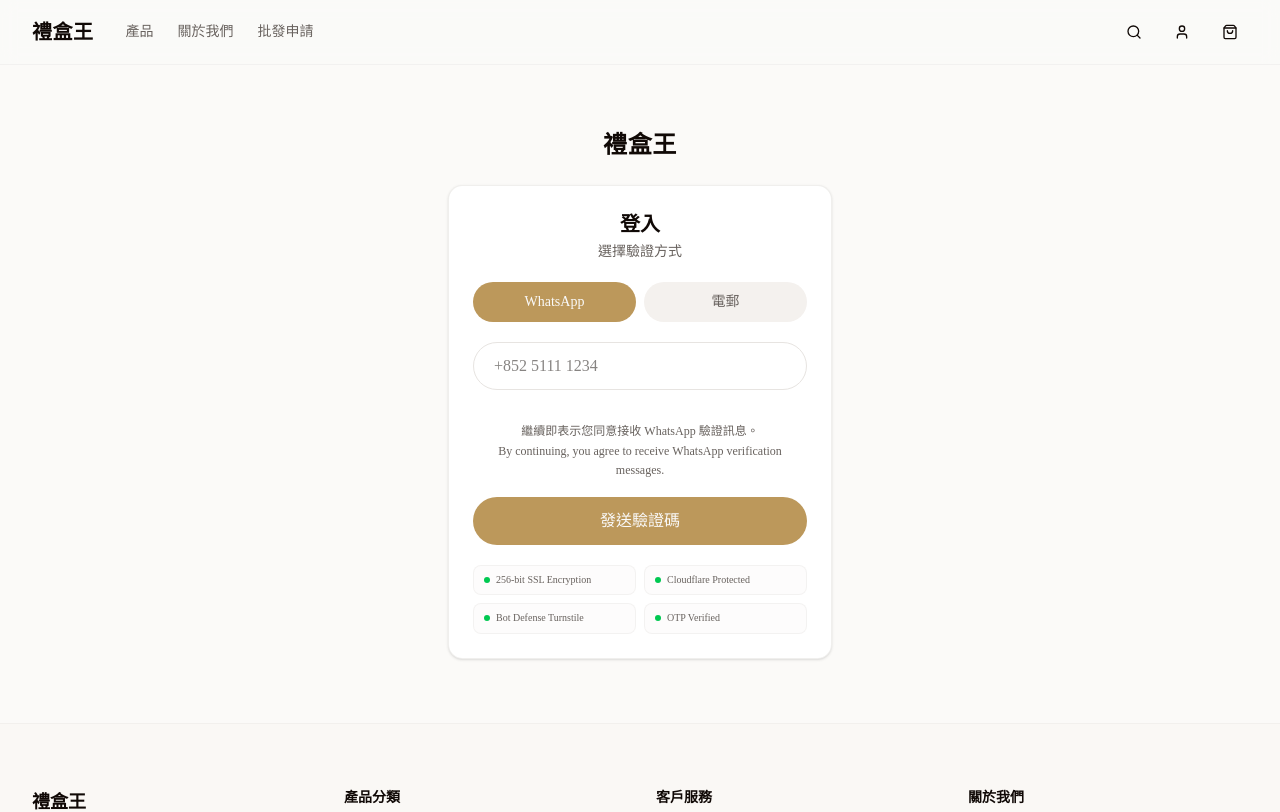
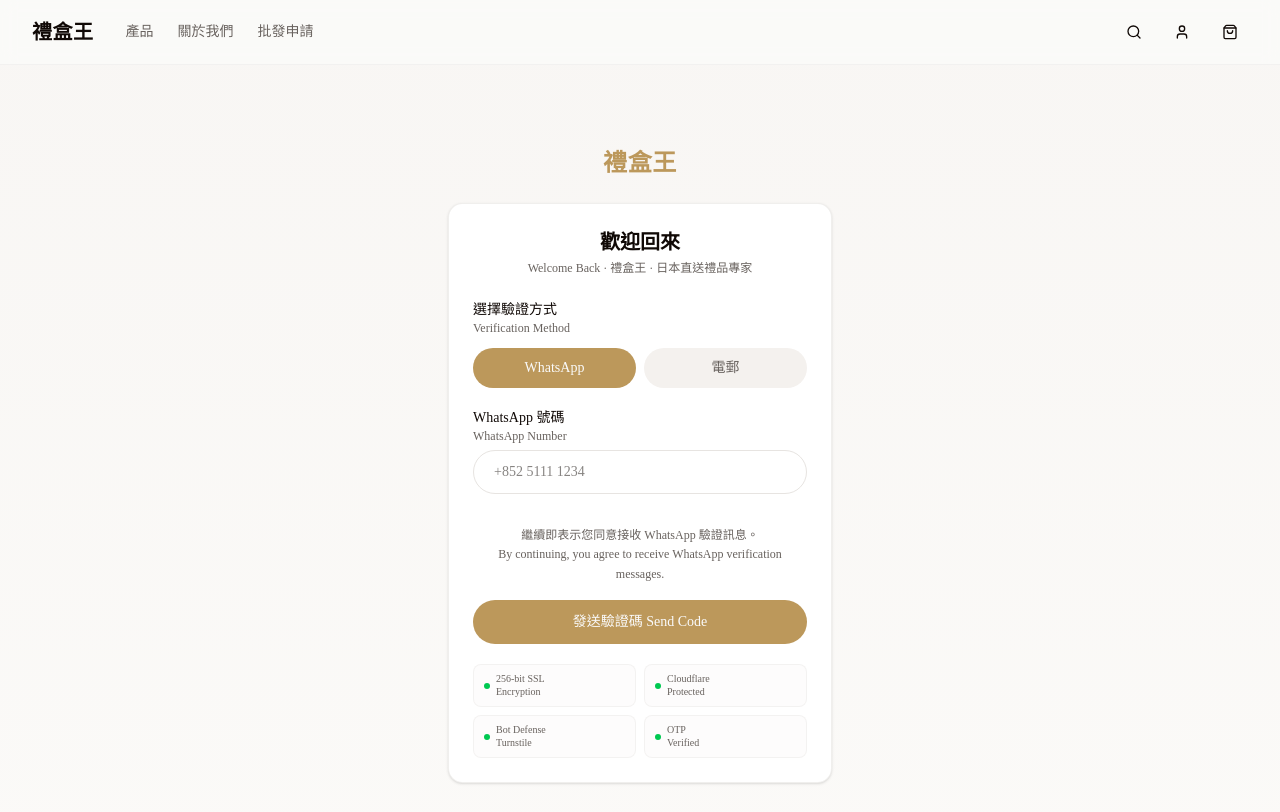
Before and after one commit to heisgroup-2358/lihewang, a Next.js app: page /auth/login in a window 1280 px wide. Shown: the top 812 px of the page. Built offline with nearby package versions, Linux system fonts and the light colour scheme.

Commit message:
style: redesign login page inspired by FastShip reference

```diff
--- a/src/app/auth/login/page.tsx
+++ b/src/app/auth/login/page.tsx
@@ -15,6 +15,7 @@
   const [error, setError] = useState("");
   const [loading, setLoading] = useState(false);
   const [captchaToken, setCaptchaToken] = useState("");
+  const [cooldown, setCooldown] = useState(0);
 
   const sendOtp = async (e: React.FormEvent) => {
     e.preventDefault();
@@ -32,8 +33,12 @@
       headers: { "Content-Type": "application/json" },
       body: JSON.stringify(body),
     });
-    if (res.ok) setStep("otp");
-    else setError("發送驗證碼失敗");
+    if (res.ok) {
+      setStep("otp");
+      startCooldown();
+    } else {
+      setError("發送驗證碼失敗");
+    }
     setLoading(false);
   };
 
@@ -54,27 +59,50 @@
     setLoading(false);
   };
 
+  const startCooldown = () => {
+    setCooldown(60);
+    const timer = setInterval(() => {
+      setCooldown((prev) => {
+        if (prev <= 1) {
+          clearInterval(timer);
+          return 0;
+        }
+        return prev - 1;
+      });
+    }, 1000);
+  };
+
   const onCaptchaVerify = useCallback((token: string) => {
     setCaptchaToken(token);
   }, []);
 
+  const identifier = channel === "whatsapp" ? phone : email;
+
   return (
-    <div className="flex min-h-[70vh] items-center justify-center px-4 py-16">
+    <div className="flex min-h-screen items-center justify-center bg-gradient-to-b from-secondary/40 to-background px-4 py-16">
       <div className="w-full max-w-sm">
         <div className="text-center">
-          <Link href="/" className="font-heading text-2xl font-bold tracking-wide">
+          <Link href="/" className="font-heading text-2xl font-bold tracking-wide text-primary">
             禮盒王
           </Link>
         </div>
 
         <div className="mt-6 rounded-2xl border border-border/60 bg-card p-6 shadow-sm">
-          <h1 className="text-center font-heading text-xl font-bold">登入</h1>
-          <p className="mt-1 text-center text-sm text-muted-foreground">
-            {step === "input" ? "選擇驗證方式" : "輸入驗證碼"}
+          {step === "input" ? (
+            <>
+              <div className="text-center">
+                <h1 className="font-heading text-xl font-bold">歡迎回來</h1>
+                <p className="mt-1 text-xs text-muted-foreground">
+                  Welcome Back · 禮盒王 · 日本直送禮品專家
                 </p>
+              </div>
 
-          {step === "input" && (
-            <div className="mt-5 flex gap-2">
+              <div className="mt-6">
+                <p className="text-sm font-medium">選擇驗證方式</p>
+                <p className="text-xs text-muted-foreground">Verification Method</p>
+              </div>
+
+              <div className="mt-3 flex gap-2">
                 <button
                   onClick={() => setChannel("whatsapp")}
                   className={`flex-1 rounded-full py-2.5 text-sm font-medium transition-colors ${
@@ -96,17 +124,22 @@
                   電郵
                 </button>
               </div>
-          )}
 
-          {step === "input" ? (
               <form onSubmit={sendOtp} className="mt-5 space-y-4">
+                <div>
+                  <p className="text-sm font-medium">
+                    {channel === "whatsapp" ? "WhatsApp 號碼" : "電郵地址"}
+                  </p>
+                  <p className="text-xs text-muted-foreground">
+                    {channel === "whatsapp" ? "WhatsApp Number" : "Email Address"}
+                  </p>
                   {channel === "whatsapp" ? (
                     <input
                       type="tel"
                       value={phone}
                       onChange={(e) => setPhone(e.target.value)}
                       placeholder="+852 5111 1234"
-                  className="w-full rounded-full border border-border h-12 px-5"
+                      className="mt-1.5 w-full rounded-full border border-border h-11 px-5 text-sm"
                       required
                     />
                   ) : (
@@ -115,10 +148,11 @@
                       value={email}
                       onChange={(e) => setEmail(e.target.value)}
                       placeholder="your@email.com"
-                  className="w-full rounded-full border border-border h-12 px-5"
+                      className="mt-1.5 w-full rounded-full border border-border h-11 px-5 text-sm"
                       required
                     />
                   )}
+                </div>
 
                 <div className="flex justify-center">
                   <TurnstileWidget onVerify={onCaptchaVerify} />
@@ -135,61 +169,89 @@
                 <button
                   type="submit"
                   disabled={loading}
-                className="w-full rounded-full bg-primary h-12 text-primary-foreground font-medium hover:bg-primary/90 transition-colors"
+                  className="w-full rounded-full bg-primary h-11 text-sm text-primary-foreground font-medium hover:bg-primary/90 transition-colors"
                 >
-                {loading ? "..." : "發送驗證碼"}
+                  {loading ? "..." : "發送驗證碼 Send Code"}
                 </button>
                 {error && <p className="text-sm text-red-500">{error}</p>}
 
                 <div className="grid grid-cols-2 gap-2 pt-1">
                   {[
-                  "256-bit SSL Encryption",
-                  "Cloudflare Protected",
-                  "Bot Defense Turnstile",
-                  "OTP Verified",
-                ].map((badge) => (
+                    ["256-bit SSL", "Encryption"],
+                    ["Cloudflare", "Protected"],
+                    ["Bot Defense", "Turnstile"],
+                    ["OTP", "Verified"],
+                  ].map(([line1, line2]) => (
                     <div
-                    key={badge}
+                      key={`${line1}-${line2}`}
                       className="flex items-center gap-1.5 rounded-lg border border-border/40 bg-secondary/20 px-2.5 py-2"
                     >
                       <span className="h-1.5 w-1.5 shrink-0 rounded-full bg-green-500" />
                       <span className="text-[10px] font-medium text-muted-foreground leading-tight">
-                      {badge}
+                        {line1}<br />{line2}
                       </span>
                     </div>
                   ))}
                 </div>
               </form>
+            </>
           ) : (
-            <form onSubmit={verifyOtp} className="mt-5 space-y-4">
-              <p className="text-sm text-muted-foreground text-center">
-                驗證碼已發送到 {channel === "whatsapp" ? phone : email}
+            <>
+              <div className="text-center">
+                <h1 className="font-heading text-xl font-bold">輸入驗證碼</h1>
+                <p className="mt-1 text-xs text-muted-foreground">
+                  Enter Verification Code
                 </p>
+              </div>
+
+              <form onSubmit={verifyOtp} className="mt-6 space-y-4">
+                <p className="text-xs text-muted-foreground text-center leading-relaxed">
+                  驗證碼已透過 {channel === "whatsapp" ? "WhatsApp" : "電郵"} 發送至
+                </p>
+                <p className="text-center text-sm font-medium">{identifier}</p>
+                <button
+                  type="button"
+                  onClick={() => setStep("input")}
+                  className="mx-auto block text-xs text-primary hover:underline"
+                >
+                  更改 Change
+                </button>
+
                 <input
                   type="text"
                   value={code}
                   onChange={(e) => setCode(e.target.value)}
-                placeholder="輸入驗證碼"
-                className="w-full rounded-full border border-border h-12 px-5 text-center text-lg tracking-widest"
+                  placeholder="輸入驗證碼 Enter Code"
+                  className="mt-4 w-full rounded-full border border-border h-11 px-5 text-center text-lg tracking-widest"
                   maxLength={6}
                   required
                 />
+
                 <button
                   type="submit"
                   disabled={loading}
-                className="w-full rounded-full bg-primary h-12 text-primary-foreground font-medium hover:bg-primary/90 transition-colors"
+                  className="w-full rounded-full bg-primary h-11 text-sm text-primary-foreground font-medium hover:bg-primary/90 transition-colors"
                 >
-                {loading ? "..." : "驗證"}
+                  {loading ? "..." : "驗證並登入 Verify"}
                 </button>
+
+                {cooldown > 0 ? (
+                  <p className="text-center text-xs text-muted-foreground">
+                    未收到驗證碼？重新發送 ({cooldown}s)
+                  </p>
+                ) : (
                   <button
                     type="button"
-                onClick={() => setStep("input")}
-                className="block w-full text-center text-sm text-muted-foreground hover:text-foreground"
+                    onClick={() => { setStep("input"); setCode(""); }}
+                    className="mx-auto block text-xs text-primary hover:underline"
                   >
-                返回
+                    未收到驗證碼？重新發送 Resend
                   </button>
-              {error && <p className="text-sm text-red-500">{error}</p>}
+                )}
+
+                {error && <p className="text-sm text-red-500 text-center">{error}</p>}
               </form>
+            </>
           )}
         </div>
       </div>
```
Lines whose indentation alone changed are shown as unchanged.
